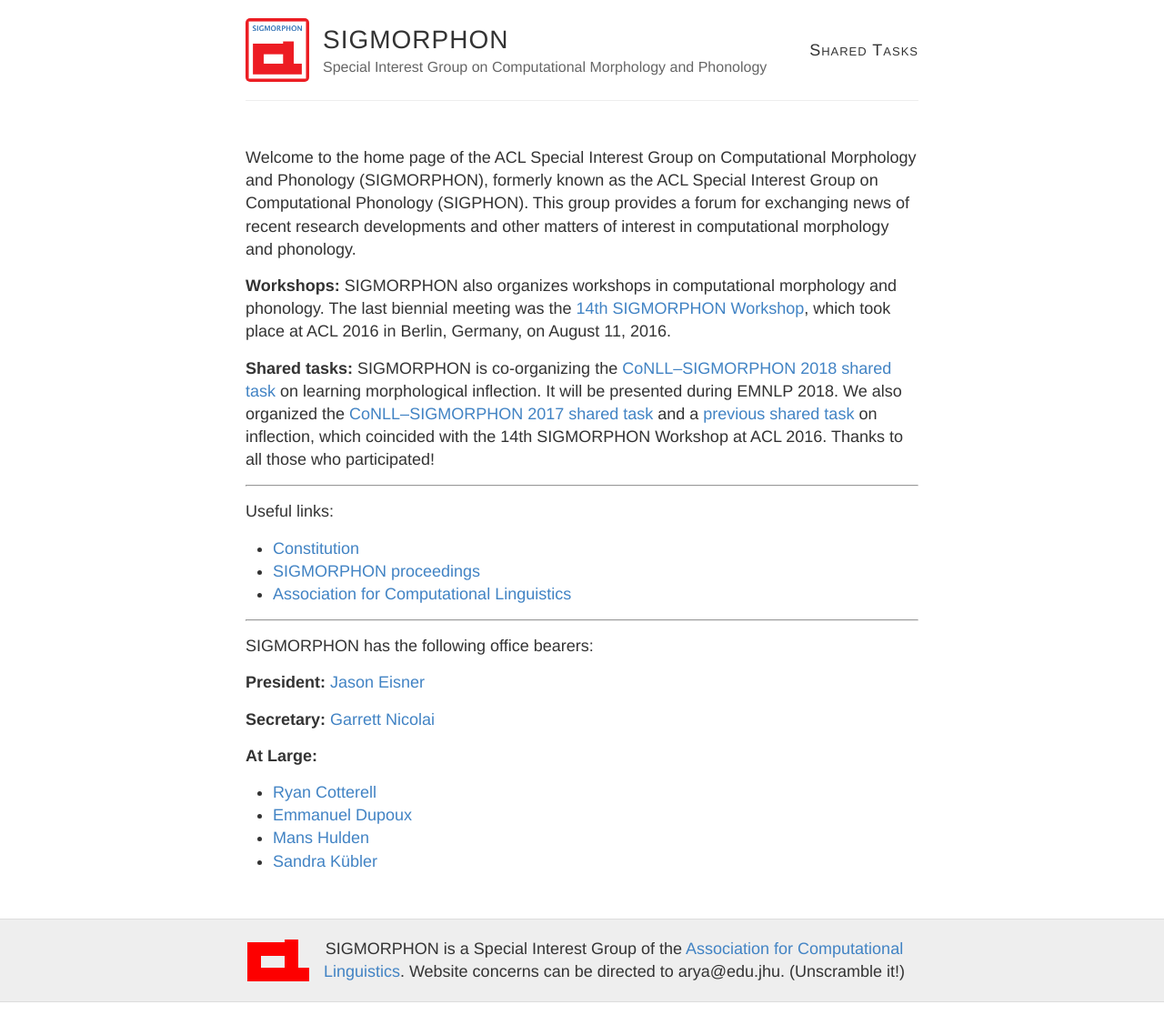
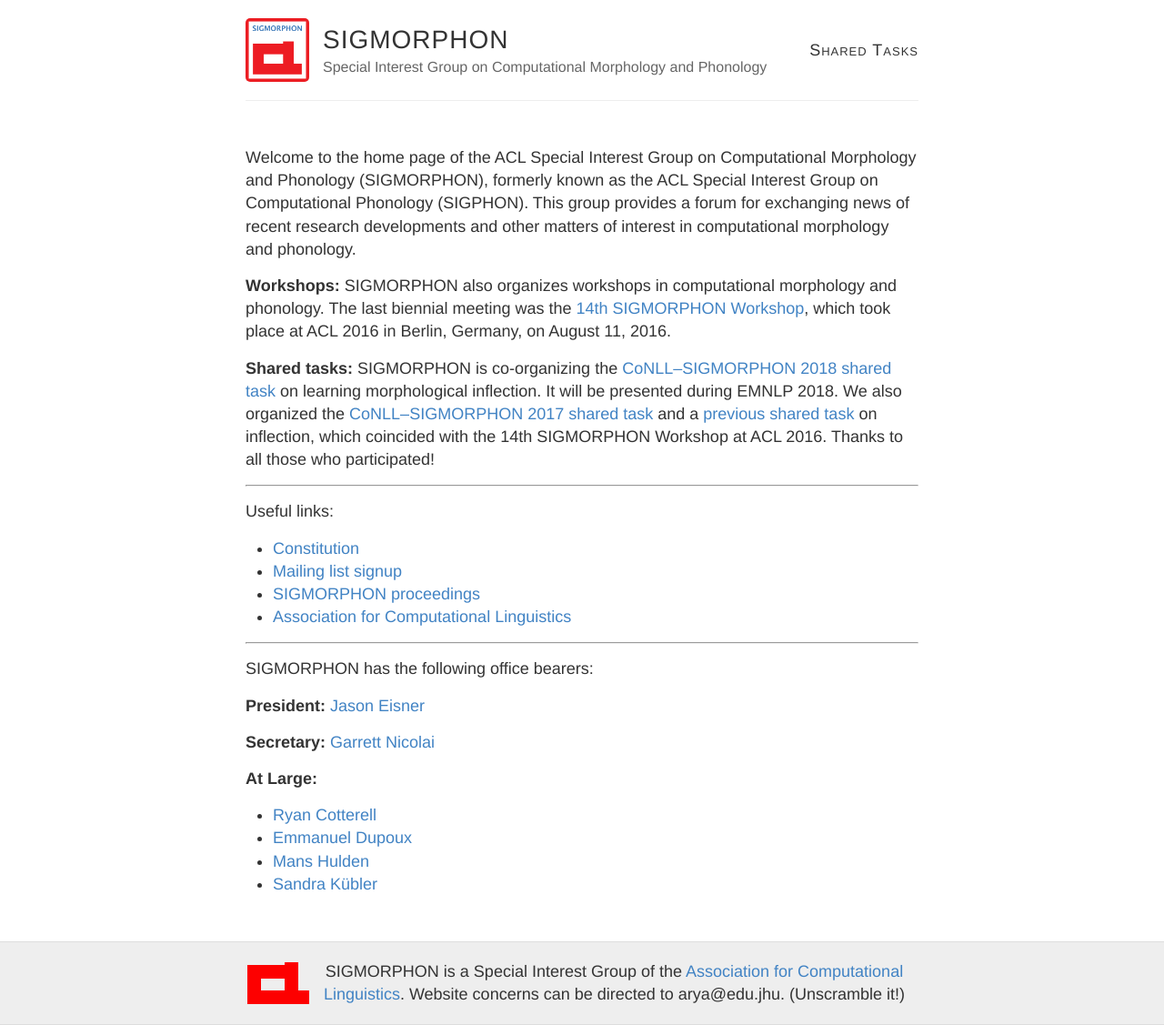
Before and after one commit to sigmorphon/sigmorphon.github.io, a Jekyll site: the page built from index.md, in a window 1280 px wide. Shown: the whole page at 91% size. Built offline with Jekyll 4.4.1, drawn with Linux system fonts in a browser that asks for light colours; before the commit the page ends 1102 px from its top, so only the background shows below that.

Commit message:
add mailing list link

```diff
--- a/index.md
+++ b/index.md
@@ -13,6 +13,7 @@
 Useful links:
 
 - [Constitution](constitution/)
+- [Mailing list signup](http://mailman.clsp.jhu.edu/mailman/listinfo/sigmorphon)
 - [SIGMORPHON proceedings](http://aclweb.org/anthology/sigmorphon.html)
 - [Association for Computational Linguistics](https://www.aclweb.org/portal/)
 
```
